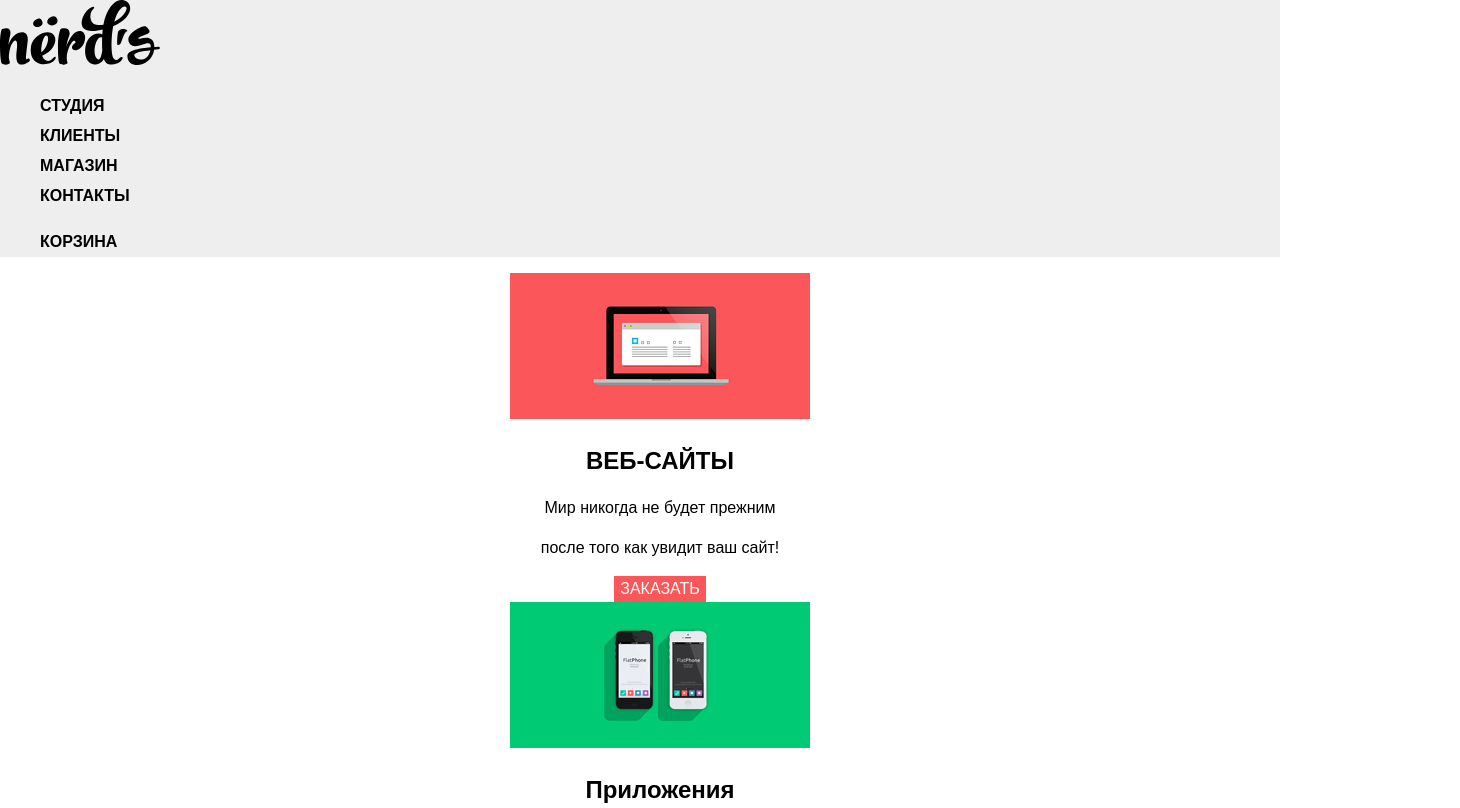
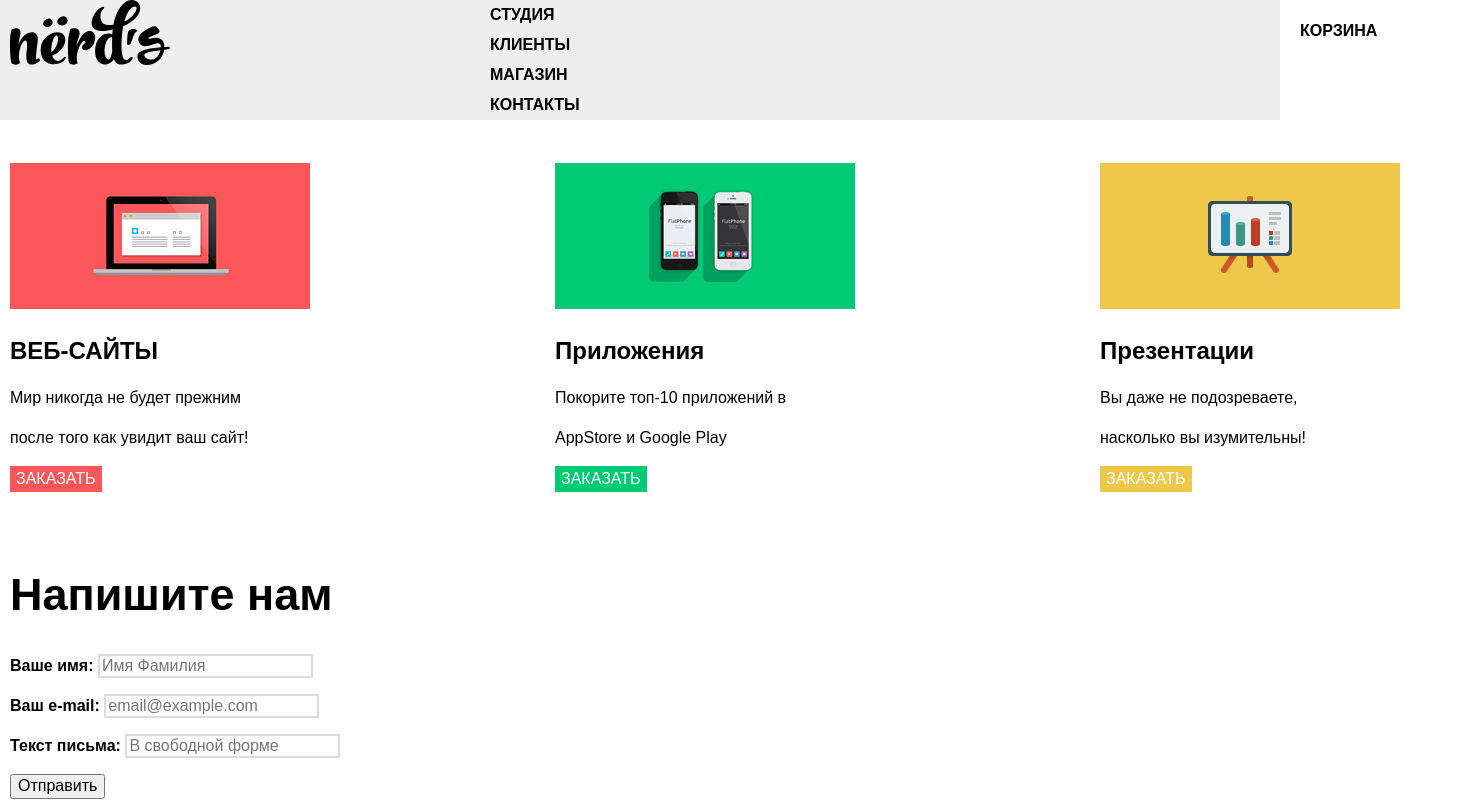
Before and after one commit to kilodarten/126474-nerds-27, a plain HTML site: page index.html in a window 1280 px wide. Shown: the top 808 px of the page, 1460 px wide, since content can reach past the window. Drawn offline with Linux system fonts and the light colour scheme.

Commit message:
сетка +

```diff
--- a/css/style.css
+++ b/css/style.css
@@ -16,7 +16,39 @@ body {
 a {
   text-decoration: none;
 }
+
+.container {
+  width: 1440px;
+  margin: 0 auto;
+  padding: 0 10px;
+}
+
+
+.main-header {
+  margin-bottom: 43px;
+}
+
+.main-header-logo {
+  width: 160px;
+  height: 65px;
+}
+
+.site-navigation {
+  margin: 0;
+  padding: 0;
+
+  list-style: none;
+}
+
+.user-navigation {
+  margin: 0;
+  padding: 0;
+
+  list-style: none;
+}
+
 .main-navigation {
+  display: flex;
   font-size: 16px;
   line-height: 30px;
   color: #000000;
@@ -24,6 +56,25 @@ a {
   text-transform: uppercase;
   background-color: #eeeeee;
 }
+
+.main-navigation-wrapper {
+  width: auto;
+}
+
+.main-navigation-wrapper .container {
+  display: flex;
+  justify-content: space-between;
+}
+
+.site-navigation {
+  width: 450px;
+}
+
+.user-order {
+  width:150px;
+}
+
+
 .site-navigation,
 .user-order {
   list-style: none;
@@ -64,11 +115,21 @@ a {
   color: rgba(0, 0, 0, 0.3);
 }
 .features-list {
+  display: flex;
+  justify-content: space-between;
+  margin: 0;
+  padding: 0;
+
   list-style: none;
 }
 
 .features {
-  text-align: center;
+ margin-bottom: 80px
+}
+
+.feature-item {
+  width: 350px;
+
 }
 .feature-item h2 {
   font-size: 24px;
@@ -110,12 +171,25 @@ background-color: #efc84a;
 border: none;
 }
 .main-footer {
+  margin-top: 420px;   <!-- для наглядности, потом убрать-->
+
  background-color: #ffffff;
  background-position: 0 0;
  background-repeat: repeat;
+
 }
 .footer-social {
   text-align: center;
+   margin: 0;
+   width: 300px;
+}
+
+.footer-info-0 {
+  width: 600px;
+}
+
+.main-footer .container {
+  display: flex;
 }
 
 .footer-social ul {
--- a/index.html
+++ b/index.html
@@ -10,6 +10,8 @@
   <body>
     <header class="main-header">
       <nav class="main-navigation">
+        <div class="main-navigation-wrapper">
+          <div class="container">
         <a class="main-header-logo" href="index.html">
           <img src="img/nerds-logo.svg" width="160" height="65" alt="Логотип студии Nerds">
         </a>
@@ -24,6 +26,8 @@
             <a class="order-link" href="order.html">Корзина</a>
           </li>
         </ul>
+        </div>
+      </div>
       </nav>
     </header>
     <!-- тут будет какая то штука сверху-->
@@ -31,21 +35,21 @@
     <section class="features">
       <ul class="features-list">
         <li class="feature-item">
-          <img src="img/illustration-1.png" width="300" height="146" alt="Веб-сайты">
+          <img src="img/illustration-1.png"  alt="Веб-сайты">
           <h2>ВЕБ-САЙТЫ</h2>
           <p>Мир никогда не будет прежним</p>
           <p>после того как увидит ваш сайт!</p>
           <button class="button1" type="button" name="button">Заказать</button>
         </li>
         <li class="feature-item">
-          <img src="img/illustration-2.png" width="300" height="146" alt="Приложения">
+          <img src="img/illustration-2.png"  alt="Приложения">
           <h2>Приложения</h2>
           <p>Покорите топ-10 приложений в</p>
           <p>AppStore и Google Play</p>
           <button class="button2" type="button" name="button">Заказать</button>
         </li>
         <li class="feature-item">
-            <img src="img/illustration-3.png" width="300" height="146" alt="Презентации">
+            <img src="img/illustration-3.png"  alt="Презентации">
             <h2>Презентации</h2>
             <p>Вы даже не подозреваете,</p>
             <p>насколько вы изумительны!</p>
@@ -74,6 +78,7 @@
       </section>
     </main>
     <footer class="main-footer">
+      <div class="container">
       <div class="footer-social">
         <ul>
           <li><a class="social-button" href="#">Вконтакте</a></li>
@@ -81,8 +86,11 @@
           <li><a class="social-button" href="#">Инстаграм</a></li>
         </ul>
       </div>
+      <div class="footer-info-0">
       <p class="footer-info">Давайте дружить, это выгодно!</p>
       <p class="footer-info1">Скидка 10% для друзей из социальных сетей.</p>
+            </div>
+      </div>
     </footer>
   </body>
 </html>
```
